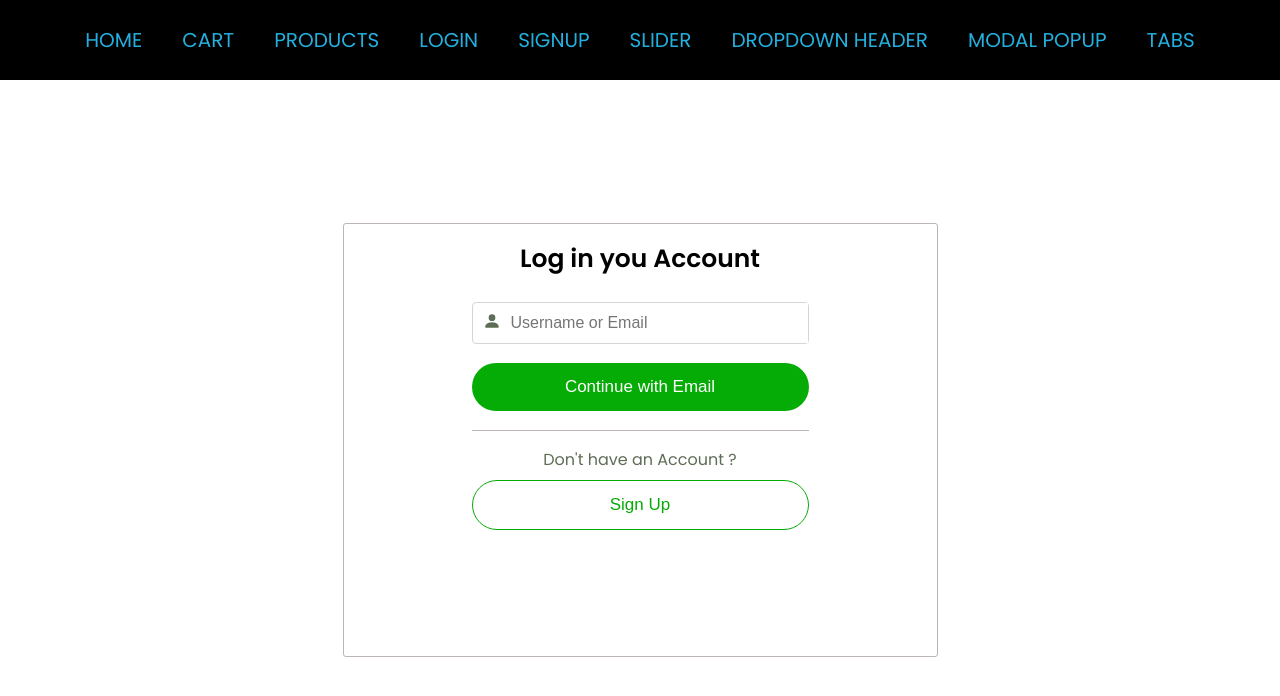
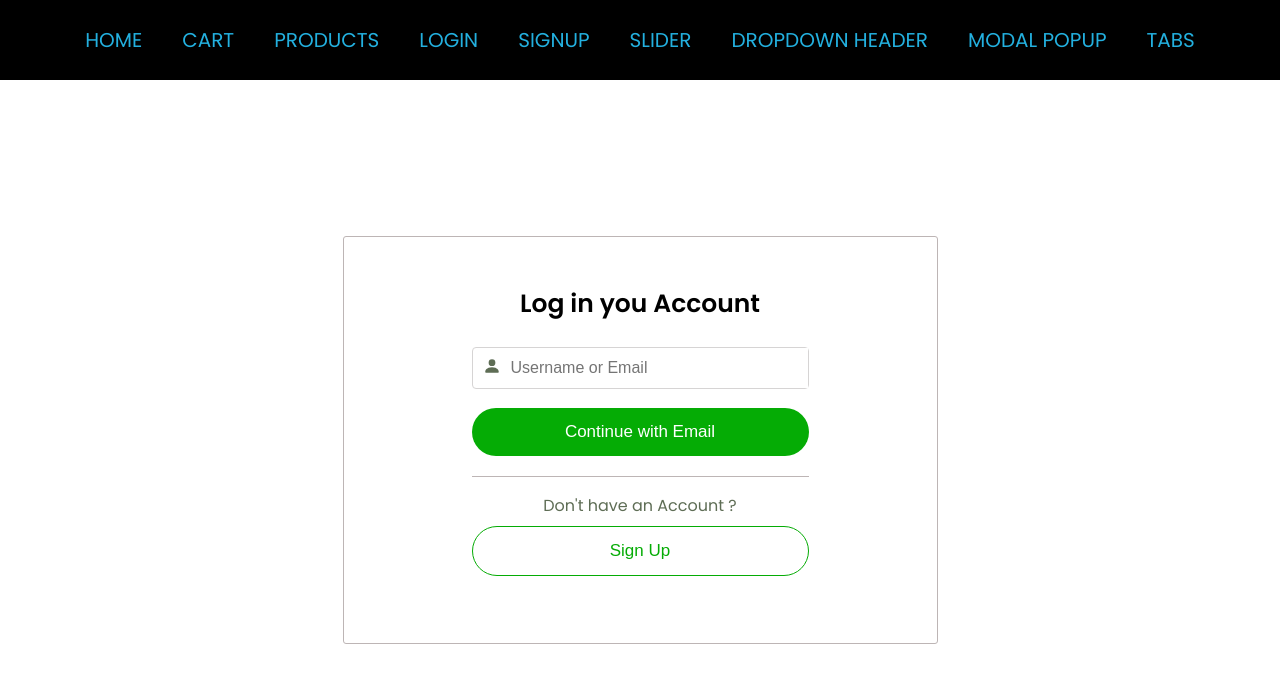
Before and after one commit to TahirAli32/react-components, a React (Create React App) app: page /login in a window 1280 px wide. Shown: the top 696 px of the page. Built offline with nearby package versions, Linux system fonts and the light colour scheme.

Commit message:
SignUp Component Completed

```diff
--- a/src/components/Login.jsx
+++ b/src/components/Login.jsx
@@ -33,7 +33,7 @@ const Login = () => {
     setError(false)
   }
 
-  const handlePassword = () => {
+  const handleLogin = () => {
     if(passwordRef.current.value === ""){
       setError(true)
       return
@@ -79,7 +79,7 @@ const Login = () => {
               </div>
               <p className='forgotPw'>Forgot Password?</p>
             </div>
-            <button className='btn' style={{marginTop: '1.5rem'}} onClick={handlePassword}>Login</button>
+            <button className='btn' style={{marginTop: '1.5rem'}} onClick={handleLogin}>Login</button>
           </div>
         }
       </div>
@@ -98,8 +98,7 @@ const Main = styled.div`
   .login{
     border: 0.1rem solid #bdb5b5;
     border-radius: 3px;
-    padding: 1rem 8rem;
-    min-height: 50vh;
+    padding: 3rem 8rem;
     .email-login > .sign-up{
       text-align: center;
       padding-top: 1rem;
--- a/src/components/Signup.jsx
+++ b/src/components/Signup.jsx
@@ -1,9 +1,182 @@
-import React from 'react'
+import React, { useRef, useState } from 'react'
+import styled from 'styled-components'
+import { AiFillEye, AiFillEyeInvisible } from 'react-icons/ai'
+import { MdError } from 'react-icons/md'
+import { Link } from 'react-router-dom'
 
 const Signup = () => {
+
+  const [viewPassword, setViewPassword] = useState(false)
+  const [error, setError] = useState(false)
+
+  const nameRef = useRef("");
+  const emailRef = useRef("");
+  const usernameRef = useRef("");
+  const passwordRef = useRef("");
+
+  const handleSignUp = () => {
+    if(emailRef.current.value === ""){
+      setError(true)
+      return
+    }
+    console.log(emailRef.current.value)
+    // setPassword(passwordRef.current.value)
+    setError(false)
+  }
+
   return (
-    <div>Signup</div>
+    <Main>
+      <div className="signup">
+        <h6>Create a Free Account</h6>
+        <div className="inputField">
+          <input ref={nameRef} id='name' placeholder=" " className='inputBox' type="text" />
+          <label for="name" className='inputLabel'>Full Name</label>
+        </div>
+        <div className="inputField">
+          <input ref={usernameRef} id='username' placeholder=" " className='inputBox'  type="text" />
+          <label for="username" className='inputLabel'>Username</label>
+        </div>
+        <div className="inputField">
+          <input ref={emailRef} id='email' placeholder=" " className='inputBox' type="text" />
+          <label for="email" className='inputLabel'>Email Address</label>
+        </div>
+        <div className="inputField">
+          <input ref={passwordRef} style={{padding: '0 0 0 1rem'}} id='password' placeholder=" " className='inputBox' type={!viewPassword ? 'password' : 'text'} />
+          <label for="password" className='inputLabel'>Password</label>
+          <span className='viewPw' onClick={()=>setViewPassword(!viewPassword)}>{!viewPassword ? <AiFillEye /> : <AiFillEyeInvisible />}</span>
+        </div>
+        <div className='disclaimer'>
+          <input type='checkbox' id='tos' />
+          <label for='tos'>I agree to the Terms of Use and Privacy Policy</label>
+        </div>
+        <button className='btn' onClick={handleSignUp} style={{ marginTop: '1.5rem' }}>Sign Up</button>
+        <p>Already have an account? <Link to="/login">Log In</Link></p>
+      </div>
+      {error && <div className='error'><span><MdError /></span>All fields are required</div>}
+    </Main>
   )
 }
 
 export default Signup
+
+const Main = styled.div`
+  display: flex;
+  flex-direction: column;
+  justify-content: center;
+  align-items: center;
+  height: 90vh;
+  .signup{
+    border: 0.1rem solid #bdb5b5;
+    border-radius: 3px;
+    padding: 5rem 8rem;
+    h6{
+      font-size: 25px;
+      margin-bottom: 1.5rem;
+      font-weight: 600;
+      text-align: center;
+    }
+    .inputField{
+      position: relative;
+      display: flex;
+      border: 0.1rem solid #d6d4d4;
+      border-radius: 4px;
+      width: 450px;
+      height: 40px;
+      margin-top: 1rem;
+        .inputLabel{
+          position: absolute;
+          color: gray;
+          font-size: 17px;
+          top: 6px;
+          padding: 0 5px;
+          background: white;
+          left: 10px;
+          cursor: text;
+          transition: all .2s;
+        }
+        .inputBox{
+          font-size: 16px;
+          border: none;
+          width: 100%;
+          padding: 0 1rem;
+          :not(:placeholder-shown) ~ .inputLabel{
+            top: -14px;
+            font-size: 15px;
+          }
+        }
+      :focus-within, :hover{
+        border-color: #67b9c7;
+      }
+      :focus-within .inputLabel{
+        top: -14px;
+        font-size: 15px;
+      }
+      .viewPw{
+        margin: auto 10px;
+        font-size: 18px;
+        color: #5E6D55;
+        cursor: pointer;
+        margin: auto 5px !important;
+        padding: 3px 5px 0 5px;
+        font-size: 20px;
+        :hover{
+          background-color: #a8a0a03e;
+          border-radius: 50%;
+        }
+      }
+    }
+    .disclaimer{
+      text-align: center;
+      font-weight: 500;
+      letter-spacing: .2px;
+      width: 445px;
+      padding: 0 2px;
+      margin-top: .8rem;
+      font-size: 15px;
+      color: #2b3958;
+      label, input{
+        cursor: pointer;
+        padding: 0 6px;
+      }
+    }
+    .error{
+      display: flex;
+      align-items: center;
+      justify-content: center;
+      margin-top: 1px;
+      color: #b92821;
+      font-size: 14px;
+      height: max-content;
+      span{
+        font-size: 17px;
+        margin: 2px 3px auto 0;
+      }
+    }
+    p{
+      margin-top: 1.5rem;
+      text-align: center;
+      color: #636b6a;
+      a{
+        color: #05ac05;
+        font-weight: 500;
+        :hover{
+          text-decoration: underline;
+        }
+      }
+    }
+    .btn{
+      margin: 1.2rem 0;
+      width: 100%;
+      border: none;
+      background-color: #05ac05;
+      font-size: 17px;
+      padding: 14px 0;
+      border-radius: 2rem;
+      color: white;
+      cursor: pointer;
+      :hover{
+        background-color: green;
+      }
+    }
+  }
+`
```
